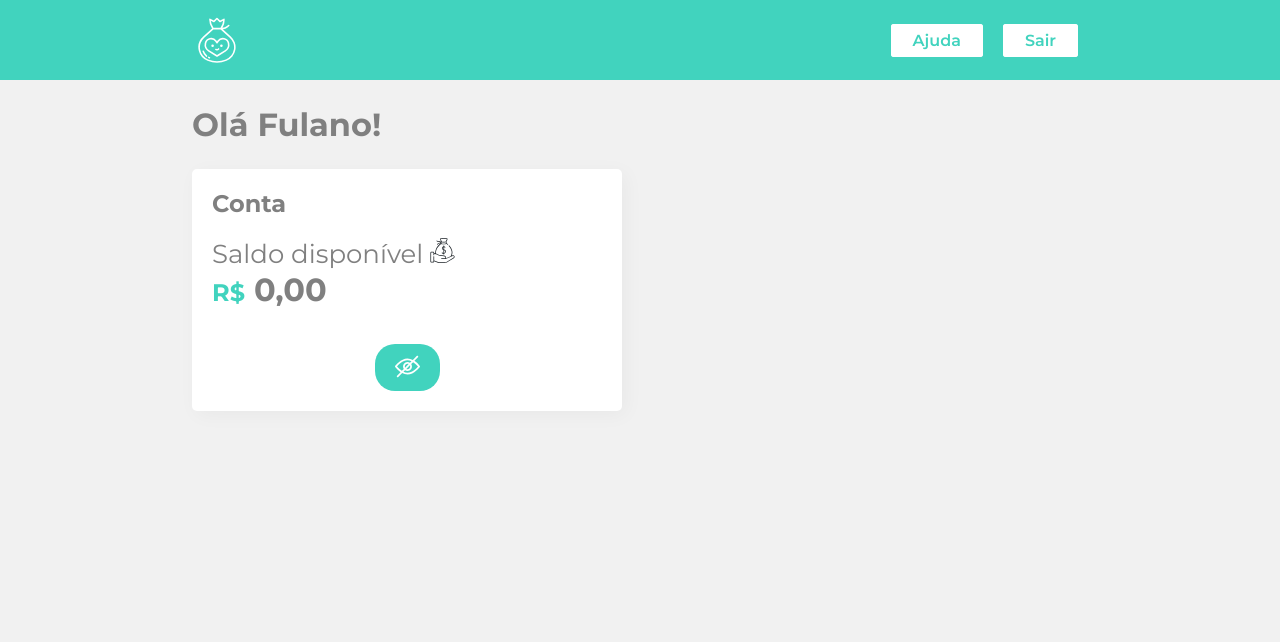
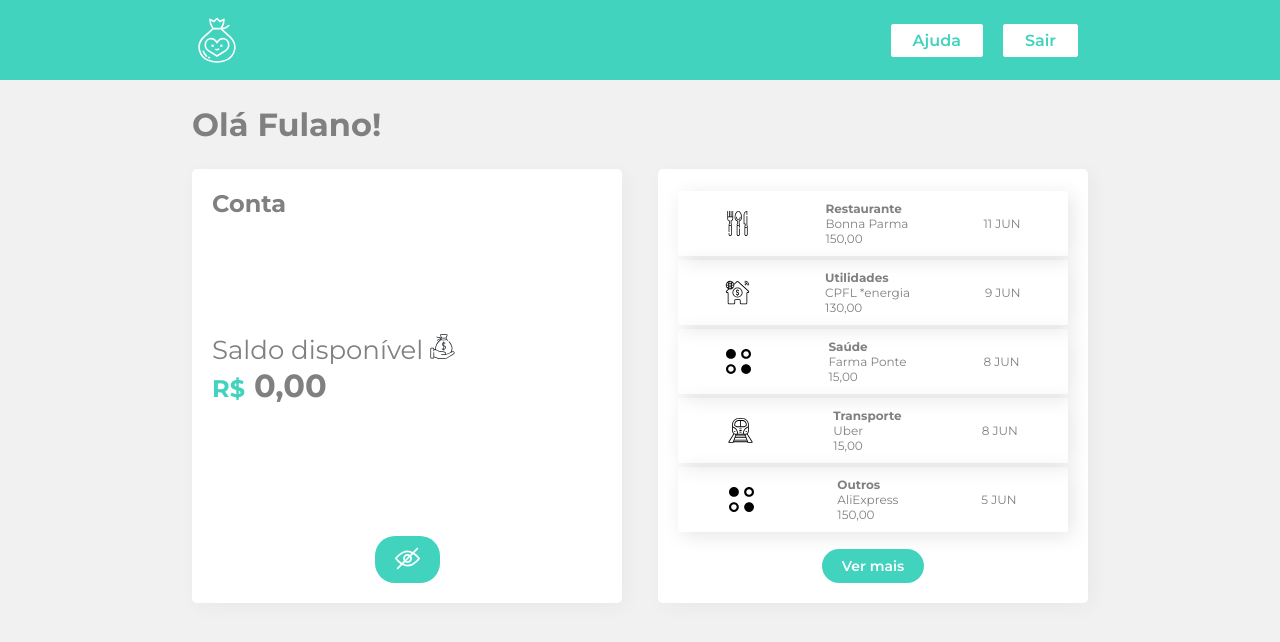
Before and after one commit to vanessa-bonfim/smart-bank, a React (Create React App) app: page / in a window 1280 px wide. Shown: the top 642 px of the page. Built offline with nearby package versions, Linux system fonts and the light colour scheme.

Commit message:
feat: Create a list of extract; ref: Modify class styles by using styled-components;

```diff
--- a/src/App.js
+++ b/src/App.js
@@ -1,7 +1,7 @@
 import React from "react";
-import Container from "Components/Container";
 import Header from "Components/Header";
 import { GlobalStyle } from "Components/GlobalStyle";
+import Main from "Components/Main";
 
 
 function App() {
@@ -9,7 +9,7 @@ function App() {
     <>
       <GlobalStyle />
       <Header />
-      <Container />
+      <Main />
     </>
   );
 }
--- a/src/Components/Account/index.js
+++ b/src/Components/Account/index.js
@@ -1,25 +1,20 @@
 import React, { useState } from "react";
 import styled from "styled-components";
-
 import privated from "assets/images/privado.svg";
 import icon__eye from "assets/images/olho.svg";
 import money from "assets/images/dinheiro.svg";
-
-import {Icon} from "Components/UI";
+import {Balance, Box, Button, Detail, Icon} from "Components/UI";
 
 const MarginIcon = styled(Icon)`
   margin-top: 2px;
-`
-
+`;
 const Account = () => {
   const [toggleState, untoggle] = useState(true);
-
   const toggleHandler = () => {
     untoggle((toggleState) => !toggleState);
   };
-
   return (
-    <div className="box">
+    <Box>
       <h2>Conta</h2>
       <div style={{ fontSize: "26px", padding: "20px 0" }}>
         Saldo disponível{" "}
@@ -27,19 +22,18 @@ const Account = () => {
           <Icon src={money} alt="Ícone Saldo" />
         </span>
         {toggleState ? (
-          <div className="balance">
-            <span className="detail">R$</span> 0,00{" "}
-          </div>
+          <Balance>
+            <Detail>R$</Detail> 0,00{" "}
+          </Balance>
         ) : null}
       </div>
-
-      <button className="btn" onClick={toggleHandler}>
+      <Button onClick={toggleHandler}>
         <MarginIcon
           src={toggleState ? privated : icon__eye}
           alt="Privacidade do Saldo"
         />
-      </button>
-    </div>
+      </Button>
+    </Box>
   );
 };
 
--- /dev/null
+++ b/src/Components/Extract/index.js
@@ -0,0 +1,19 @@
+import React from "react";
+import { Box, Button } from "Components/UI";
+import { extractList } from "info";
+import BoxItems from "Components/Items";
+
+const Extract = () => {
+    return <Box>
+        {
+            extractList.updates.map(({ id, type, value, date, from }) =>{
+                return (
+                    <BoxItems key={id} type={type} from={from} value={value} date={date} />
+                );
+            })
+        }
+        <Button>Ver mais</Button>
+    </Box>
+};
+
+export default Extract;
--- /dev/null
+++ b/src/Components/ImageFilter.js
@@ -0,0 +1,20 @@
+import React from "react";
+import food from "assets/images/alimentacao.svg";
+import others from "assets/images/outros.svg";
+import health from "assets/images/saude.svg";
+import transport from "assets/images/transporte.svg";
+import utilities from "assets/images/utilidades.svg";
+import { Icon } from "Components/UI";
+
+const ImageFilter = (type) => {
+    const Images = {
+        Restaurante: <Icon src={food} alt="Restaurante" />,
+        Utilidades: <Icon src={utilities} alt="Utilidades" />,
+        Saude: <Icon src={health} alt="Saude" />,
+        Transporte: <Icon src={transport} alt="Transporte" />,
+        default: <Icon src={others} alt="Outros" />,
+    }
+
+    return Images[type] || Images.default;
+}
+export default ImageFilter;
--- /dev/null
+++ b/src/Components/Item/index.js
@@ -0,0 +1,22 @@
+import React from 'react';
+import styled from "styled-components";
+
+const Item = styled.div`
+display: flex;
+flex-direction: column;
+
+.text {
+    font-weight: bold;
+}
+`
+const BoxItem = ({ type, from, value }) => {
+    return (
+        <Item>
+            <span className='text'>{type}</span>
+            <span>{from}</span>
+            <span>{value}</span>
+        </Item>
+    )
+}
+
+export default BoxItem;
--- /dev/null
+++ b/src/Components/Items/index.js
@@ -0,0 +1,27 @@
+import React from "react";
+import styled from "styled-components";
+import BoxItem from "Components/Item";
+import ImageFilter from "Components/ImageFilter";
+
+const Items = styled.div`
+  box-shadow: 4px 4px 20px 0px rgba(0,0,0,0.1);
+  border-radius: 2px;
+  margin: 2px 0;
+  display: flex;
+  align-items: center;
+  justify-content: space-around;
+  padding: 10px;
+  font-size: 12px;
+`;
+
+const BoxItems = (props) => {
+    return(
+       <Items>
+        {ImageFilter(props.type)}
+        <BoxItem {...props}/>
+        <span>{props.date}</span>
+       </Items>
+    )
+}
+
+export default BoxItems;
--- a/src/Components/Container/index.js
+++ b/src/Components/Main/index.js
@@ -1,28 +1,32 @@
 import React from "react";
 import styled from "styled-components";
-
 import Title from "Components/Title";
 import Account from "Components/Account";
+import Extract from "Components/Extract";
 
 const Container = styled.div`
   background-color: #f1f1f1;
   min-height: 90vh;
   padding: 0px 15vw;
-`
-
+`;
 const Content = styled.section`
   display: flex;
   flex-direction: row;
   justify-content: space-between;
-`
 
-export default () => {
+  @media (max-width: 800px) {
+      flex-direction: column;
+  }
+`;
+const Main = () => {
   return (
     <Container>
       <Title>Olá Fulano!</Title>
       <Content>
         <Account />
+        <Extract />
       </Content>
     </Container>
   );
 };
+export default Main;
--- a/src/Components/UI/index.js
+++ b/src/Components/UI/index.js
@@ -3,5 +3,39 @@ import styled from "styled-components";
 export const Icon = styled.img`
   height: 25px;
   width: 25px;
+`;
+export const Box = styled.div`
+  display: flex;
+  flex-direction: column;
+  justify-content: space-between;
+  background-color: white;
+  border-radius: 5px;
+  box-shadow: 4px 4px 20px 0px rgba(0, 0, 0, 0.04);
+  padding: 20px;
+  width: 48%;
 
+  @media (max-width: 800px) {
+    width: 95%;
+    margin: 5px;
+    }
 `;
+export const Button = styled.button`
+  display: block;
+  border-radius: 20px;
+  background-color: #41d3be;
+  border: none;
+  color: white;
+  font-weight: 600;
+  font-size: 14px;
+  padding: 8px 20px;
+  cursor: pointer;
+  margin: 15px auto 0px auto;
+`;
+export const Detail = styled.span`
+  color: #41d3be;
+  font-size: 24px;
+`;
+export const Balance = styled.div`
+  font-weight: 700;
+  font-size: 32px;
+`;
--- a/src/assets/styles.css
+++ /dev/null
@@ -1,95 +0,0 @@
-
-.btn-primary{
-  text-align: center;
-  border-radius: 3px;
-  padding: 5px 20px;
-  margin: 0 10px;
-  font-weight: 600;
-  border: 2px solid white;
-
-  color: white;
-  background: transparent;
-}
-
-.btn-secondary {
-  text-align: center;
-  border-radius: 3px;
-  padding: 5px 20px;
-  margin: 0 10px;
-  font-weight: 600;
-  border: 2px solid white;
-
-  background: white;
-  color: #41d3be;
-}
-
-.header {
-  background-color: #41d3be;
-  display: flex;
-  justify-content: space-between;
-  padding: 0 15vw;
-  height: 10vh;
-  align-items: center;
-}
-
-.container {
-  background-color: #f1f1f1;
-  min-height: 90vh;
-  padding: 0px 15vw;
-}
-
-.content {
-  display: flex;
-  flex-direction: row;
-  justify-content: space-between;
-}
-
-.icon__image {
-  height: 25px;
-  width: 25px;
-}
-
-.btn {
-  margin: 15px auto 0px auto;
-  display: block;
-  border-radius: 20px;
-  background-color: #41d3be;
-  border: none;
-  color: white;
-  font-weight: 600;
-  font-size: 14px;
-  padding: 8px 20px;
-  cursor: pointer;
-}
-
-.box {
-  display: flex;
-  flex-direction: column;
-  justify-content: space-between;
-  background-color: white;
-  border-radius: 5px;
-  box-shadow: 4px 4px 20px 0px rgba(0, 0, 0, 0.04);
-  padding: 20px;
-  width: 48%;
-}
-
-.balance {
-  font-weight: 700;
-  font-size: 32px;
-}
-
-.detail {
-  color: #41d3be;
-  font-size: 24px;
-}
-
-@media (max-width: 800px) {
-  .box {
-    width: 95%;
-    margin: 5px;
-  }
-
-  .content {
-    flex-direction: column;
-  }
-}
--- a/src/index.js
+++ b/src/index.js
@@ -1,7 +1,6 @@
 import React from 'react';
 import ReactDOM from 'react-dom/client';
 import App from './App';
-import "./assets/styles.css";
 
 const root = ReactDOM.createRoot(document.getElementById('root'));
 root.render(
--- a/src/info.js
+++ b/src/info.js
@@ -16,7 +16,7 @@ export const extractList = {
       },
       {
         id: "65445",
-        type: "Saude",
+        type: "Saúde",
         value: "15,00",
         date: "8 JUN",
         from: "Farma Ponte",
```
